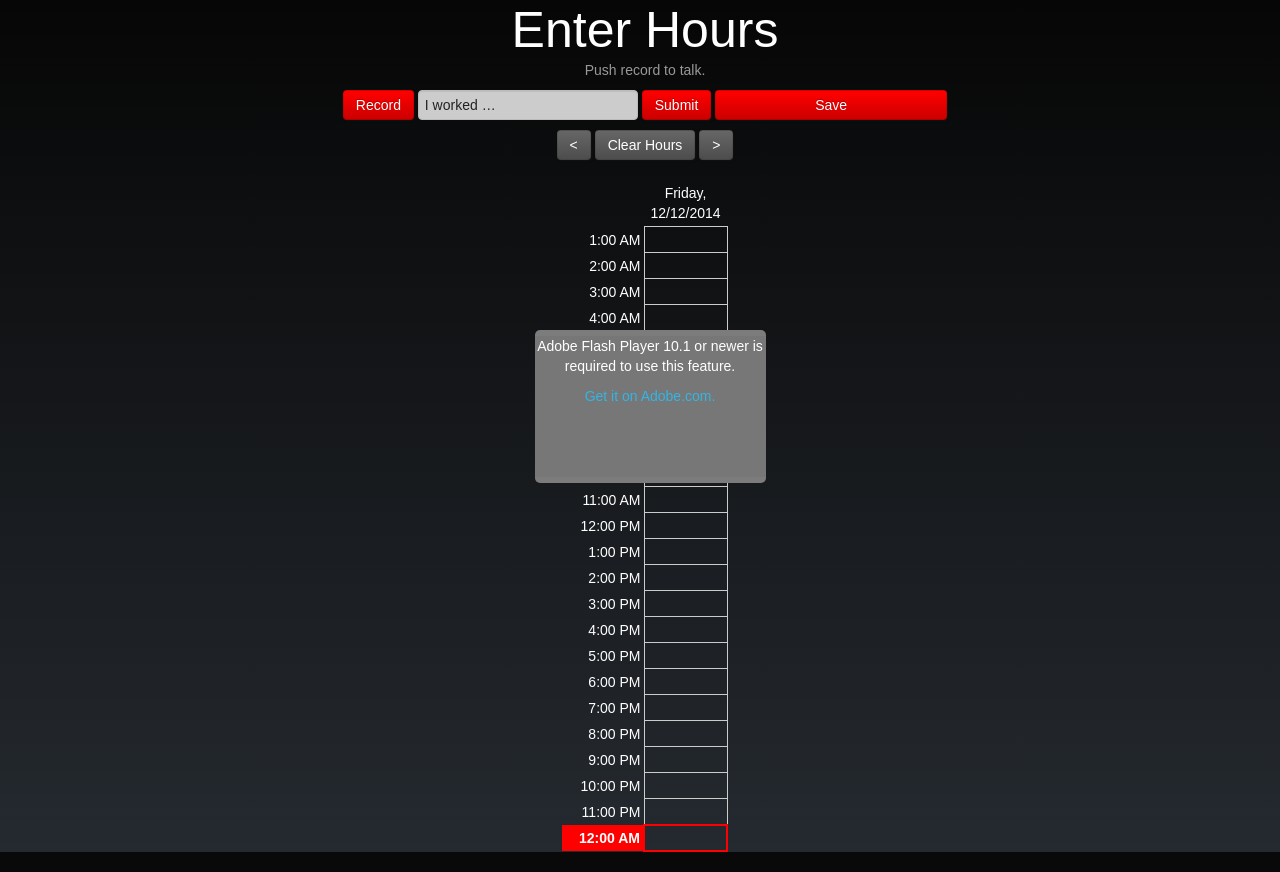
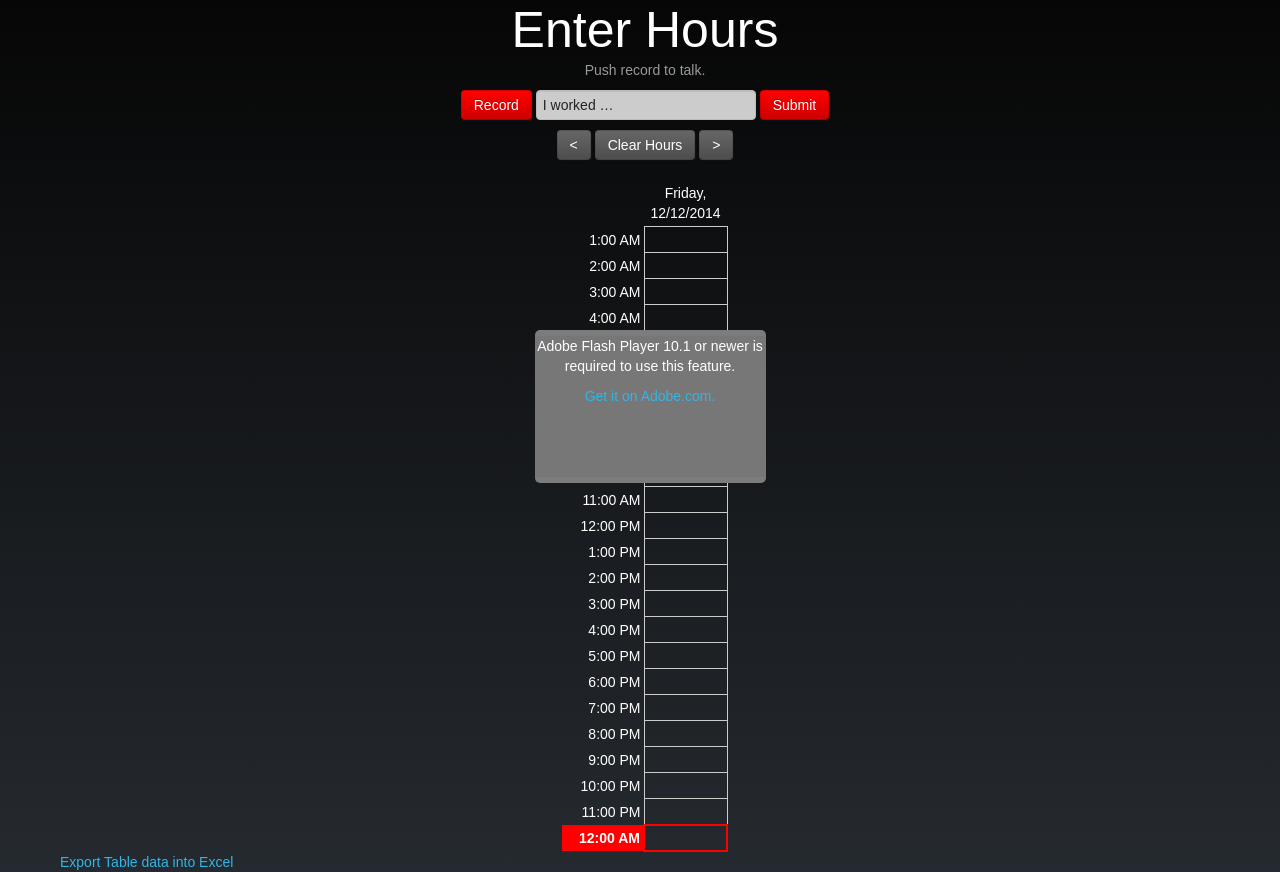
Before and after one commit to zyocum/quotidian, a Flask app: page / in a window 1280 px wide. Run offline with Flask 2, Linux system fonts and the light colour scheme; some libraries are stand-ins or nearby versions; some web fonts are replaced.

Commit message:
save code

```diff
--- a/templates/home.html
+++ b/templates/home.html
@@ -33,15 +33,6 @@
                   type="hidden"
                   value="T8:0:0Z/T17:0:0Z"
               >
-              <input
-                  id="save_button"
-                  onClick="pushTime(); save();"
-                  class="btn btn-danger export save"
-                  download="timesheet.csv"
-                  href="#"
-                  target="_blank"
-                  value="Save"
-              >
               <p></p>
               <div id="myDiv"></div>
               <p></p>
@@ -75,9 +66,36 @@
 <center>
     <div id="calendar"></div>
 </center>
+
+<a href="#" class="export">Export Table data into Excel</a>
+
 {% endblock %}
 
 {% block scripts %}
+<script>
+
+$(document).ready(function () {
+    function exportTableToCSV(filename) {
+            // Data URI
+            csvData = 'data:application/csv;charset=utf-8,' + encodeURIComponent("bob,mary");
+        $(this)
+            .attr({
+            'download': filename,
+                'href': csvData,
+                'target': '_blank'
+        });
+    }
+
+    // This must be a hyperlink
+    $(".export").on('click', function (event) {
+        // CSV
+        exportTableToCSV.apply(this, ['export.csv']);
+
+        // IF CSV, don't do event.preventDefault() or return false
+        // We actually need this to be a typical hyperlink
+    });
+});
+</script>
 <script src="{{ url_for('static', filename='js/record.js') }}"></script>
 <script src="{{ url_for('static', filename='js/calendar.js') }}"></script>
 {% endblock scripts %}
```
